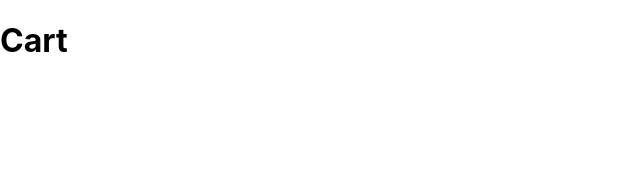
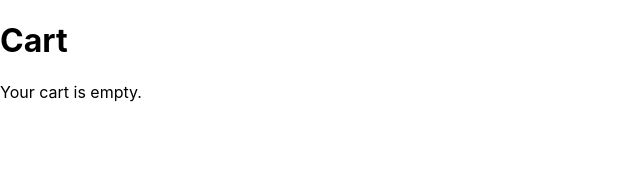
Before and after one commit to prashanth5905/pizza, a React (Create React App) app in the folder p3/: page /#/Cart in a window 1280 px wide. Shown: the top 172 px of the page, without its empty margins (0-640 px from the left). Built offline with nearby package versions, Linux system fonts and the light colour scheme.

Commit message:
added cart page

```diff
--- a/p3/src/App.js
+++ b/p3/src/App.js
@@ -1,4 +1,4 @@
-
+import { CartProvider } from './CartContext';
 import './App.css';
 import { HashRouter as Router, Routes, Route } from 'react-router-dom'
 import Main from './pages/main'
@@ -7,7 +7,7 @@ import Cart from './pages/cart'
 
 function App() {
   return (
-    <>
+    <CartProvider>
       <Router>
         <Routes>
           <Route path='/' element={<Main />} />
@@ -15,7 +15,7 @@ function App() {
           <Route path='/Cart' element={<Cart />} />
         </Routes>
       </Router>
-    </>
+    </CartProvider>
   );
 }
 
--- /dev/null
+++ b/p3/src/CartContext.js
@@ -0,0 +1,42 @@
+import { createContext, useContext, useState } from 'react';
+
+const CartContext = createContext();
+
+export const CartProvider = ({ children }) => {
+  const [cart, setCart] = useState({});
+
+  const addToCart = (item) => {
+    setCart((prevCart) => ({
+      ...prevCart,
+      [item.id]: 1,
+    }));
+  };
+
+  const increaseQty = (itemId) => {
+    setCart((prevCart) => ({
+      ...prevCart,
+      [itemId]: prevCart[itemId] + 1,
+    }));
+  };
+
+  const decreaseQty = (itemId) => {
+    setCart((prevCart) => {
+      if (prevCart[itemId] === 1) {
+        const { [itemId]: _, ...rest } = prevCart;
+        return rest;
+      }
+      return {
+        ...prevCart,
+        [itemId]: prevCart[itemId] - 1,
+      };
+    });
+  };
+
+  return (
+    <CartContext.Provider value={{ cart, addToCart, increaseQty, decreaseQty }}>
+      {children}
+    </CartContext.Provider>
+  );
+};
+
+export const useCart = () => useContext(CartContext);
--- a/p3/src/pages/cart.js
+++ b/p3/src/pages/cart.js
@@ -1,10 +1,40 @@
+import React from 'react';
+import { useCart } from '../CartContext';
+import data from './data.json';
+
 const Cart = () => {
-    return(
-        <>
-            <h1>
-                Cart
-            </h1>
-        </>
-    );
-}
+  const { cart, increaseQty, decreaseQty } = useCart();
+
+  const itemsInCart = data.data.filter((item) => cart[item.id]);
+
+  const grandTotal = itemsInCart.reduce((sum, item) => {
+    return sum + item.unitPrice * cart[item.id];
+  }, 0);
+
+  return (
+    <>
+      <h1>Cart</h1>
+      {itemsInCart.length === 0 ? (
+        <p>Your cart is empty.</p>
+      ) : (
+        <div style={{ padding: '20px' }}>
+          {itemsInCart.map((item) => (
+            <div key={item.id} style={{ borderBottom: '1px solid #ccc', marginBottom: '10px' }}>
+              <h3>{item.name}</h3>
+              <p>Price: ${item.unitPrice}</p>
+              <div style={{ display: 'flex', alignItems: 'center', gap: '10px' }}>
+                <button onClick={() => decreaseQty(item.id)} className="qty-button">−</button>
+                <span>{cart[item.id]}</span>
+                <button onClick={() => increaseQty(item.id)} className="qty-button">+</button>
+              </div>
+              <p>Subtotal: ${item.unitPrice * cart[item.id]}</p>
+            </div>
+          ))}
+          <h2>Total: ${grandTotal}</h2>
+        </div>
+      )}
+    </>
+  );
+};
+
 export default Cart;
--- a/p3/src/pages/menu.js
+++ b/p3/src/pages/menu.js
@@ -29,39 +29,13 @@
 //     );
 // }
 // export default Menu;
-import React, { useState } from 'react';
+import React from 'react';
 import data from './data.json';
 import './menu.css';
+import { useCart } from '../CartContext';
 
 const Menu = () => {
-  const [cart, setCart] = useState({}); // key: item ID, value: quantity
-
-  const addToCart = (item) => {
-    setCart((prevCart) => ({
-      ...prevCart,
-      [item.id]: 1,
-    }));
-  };
-
-  const increaseQty = (itemId) => {
-    setCart((prevCart) => ({
-      ...prevCart,
-      [itemId]: prevCart[itemId] + 1,
-    }));
-  };
-
-  const decreaseQty = (itemId) => {
-    setCart((prevCart) => {
-      if (prevCart[itemId] === 1) {
-        const { [itemId]: _, ...rest } = prevCart; // remove item
-        return rest;
-      }
-      return {
-        ...prevCart,
-        [itemId]: prevCart[itemId] - 1,
-      };
-    });
-  };
+  const { cart, addToCart, increaseQty, decreaseQty } = useCart();
 
   return (
     <>
@@ -81,7 +55,7 @@ const Menu = () => {
                 {cart[item.id] ? (
                   <div className="quantity-control">
                     <button onClick={() => decreaseQty(item.id)} className="qty-button">−</button>
-                    <span className="quantity">{cart[item.id]}</span>
+                    <div className="quantity">{cart[item.id]}</div>
                     <button onClick={() => increaseQty(item.id)} className="qty-button">+</button>
                   </div>
                 ) : (
```
